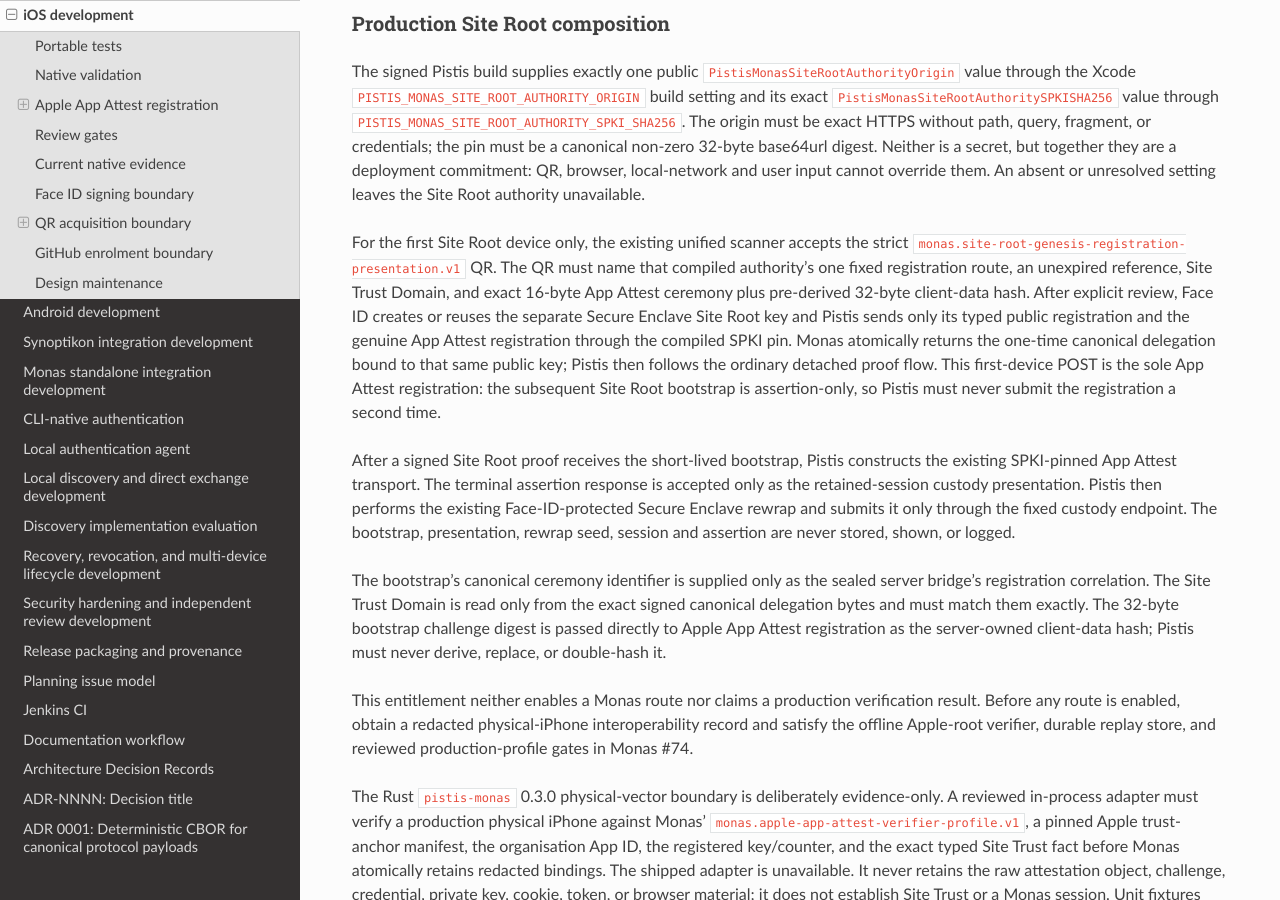
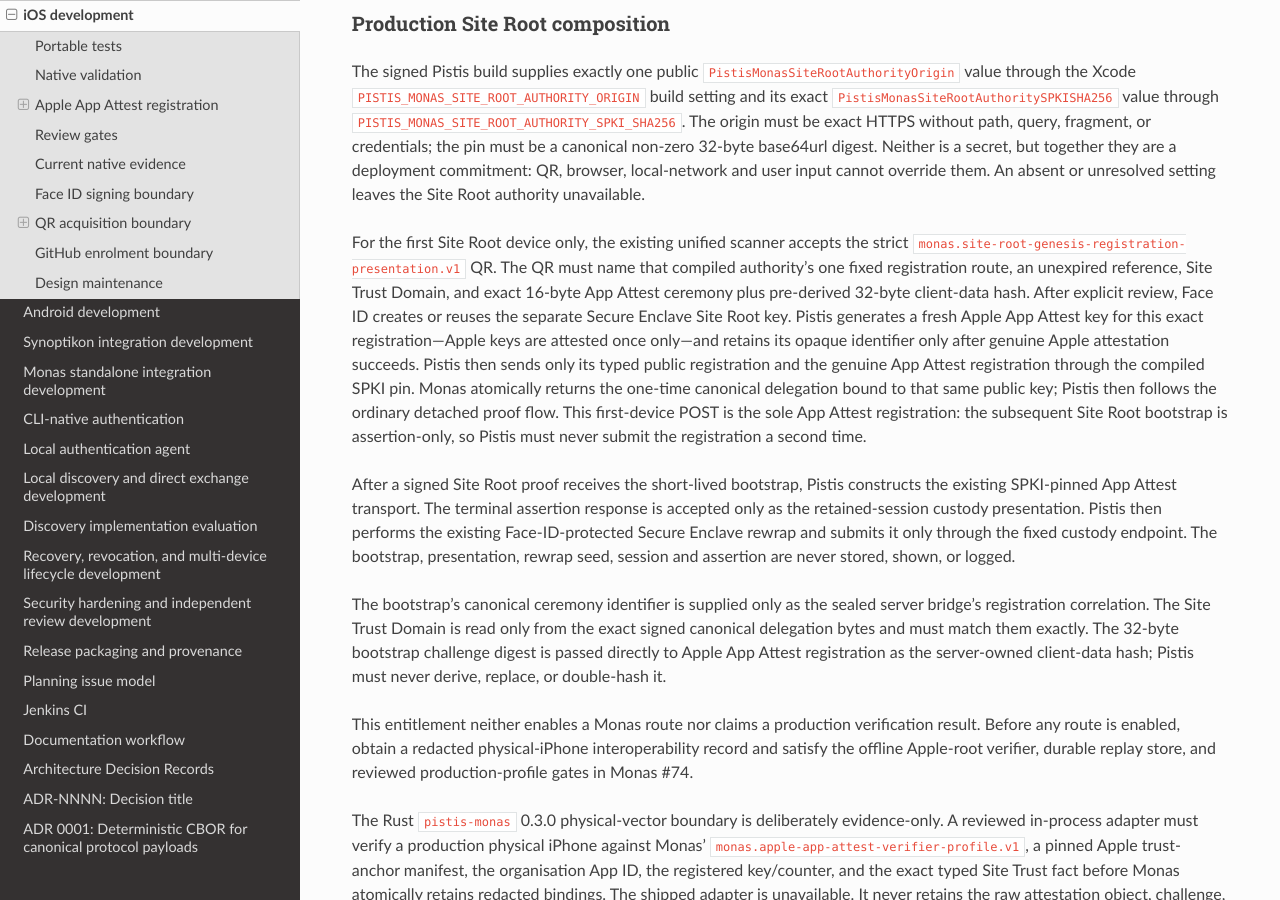
Before and after one commit to sagrudd/pistis, a Sphinx documentation site: the page built from docs/development/ios.md, in a window 1280 px wide and 900 px high, scrolled down 2031 px. Built offline with Sphinx 7.4.7 and the Read the Docs theme 3.1.0, drawn with Linux system fonts in a browser that asks for light colours; the version number could not be read and is left out.

Commit message:
fix(ios): use fresh app attest registration key

```diff
--- a/docs/development/ios.md
+++ b/docs/development/ios.md
@@ -121,13 +121,15 @@ strict ``monas.site-root-genesis-registration-presentation.v1`` QR. The QR
 must name that compiled authority's one fixed registration route, an unexpired
 reference, Site Trust Domain, and exact 16-byte App Attest ceremony plus
 pre-derived 32-byte client-data hash. After explicit review, Face ID creates
-or reuses the separate Secure Enclave Site Root key and Pistis sends only its
-typed public registration and the genuine App Attest registration through the
-compiled SPKI pin. Monas atomically returns the one-time canonical delegation
-bound to that same public key; Pistis then follows the ordinary detached proof
-flow. This first-device POST is the sole App Attest registration: the
-subsequent Site Root bootstrap is assertion-only, so Pistis must never submit
-the registration a second time.
+or reuses the separate Secure Enclave Site Root key. Pistis generates a fresh
+Apple App Attest key for this exact registration—Apple keys are attested once
+only—and retains its opaque identifier only after genuine Apple attestation
+succeeds. Pistis then sends only its typed public registration and the genuine
+App Attest registration through the compiled SPKI pin. Monas atomically
+returns the one-time canonical delegation bound to that same public key;
+Pistis then follows the ordinary detached proof flow. This first-device POST
+is the sole App Attest registration: the subsequent Site Root bootstrap is
+assertion-only, so Pistis must never submit the registration a second time.
 
 After a signed Site Root proof receives the short-lived bootstrap, Pistis
 constructs the existing SPKI-pinned App Attest transport. The terminal
```
Also changed, not shown: CHANGELOG.md (+9 -0 lines), 3 other files.
